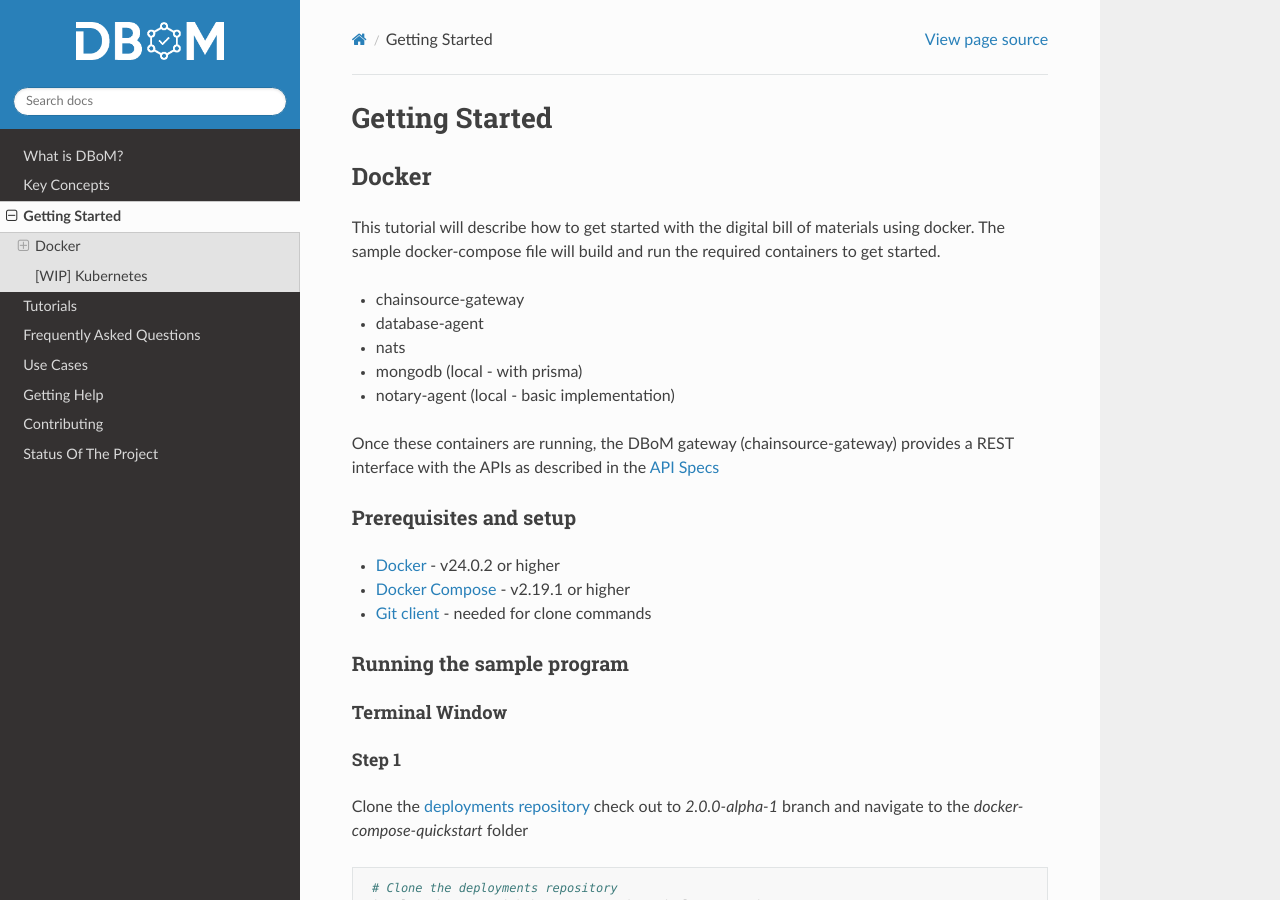
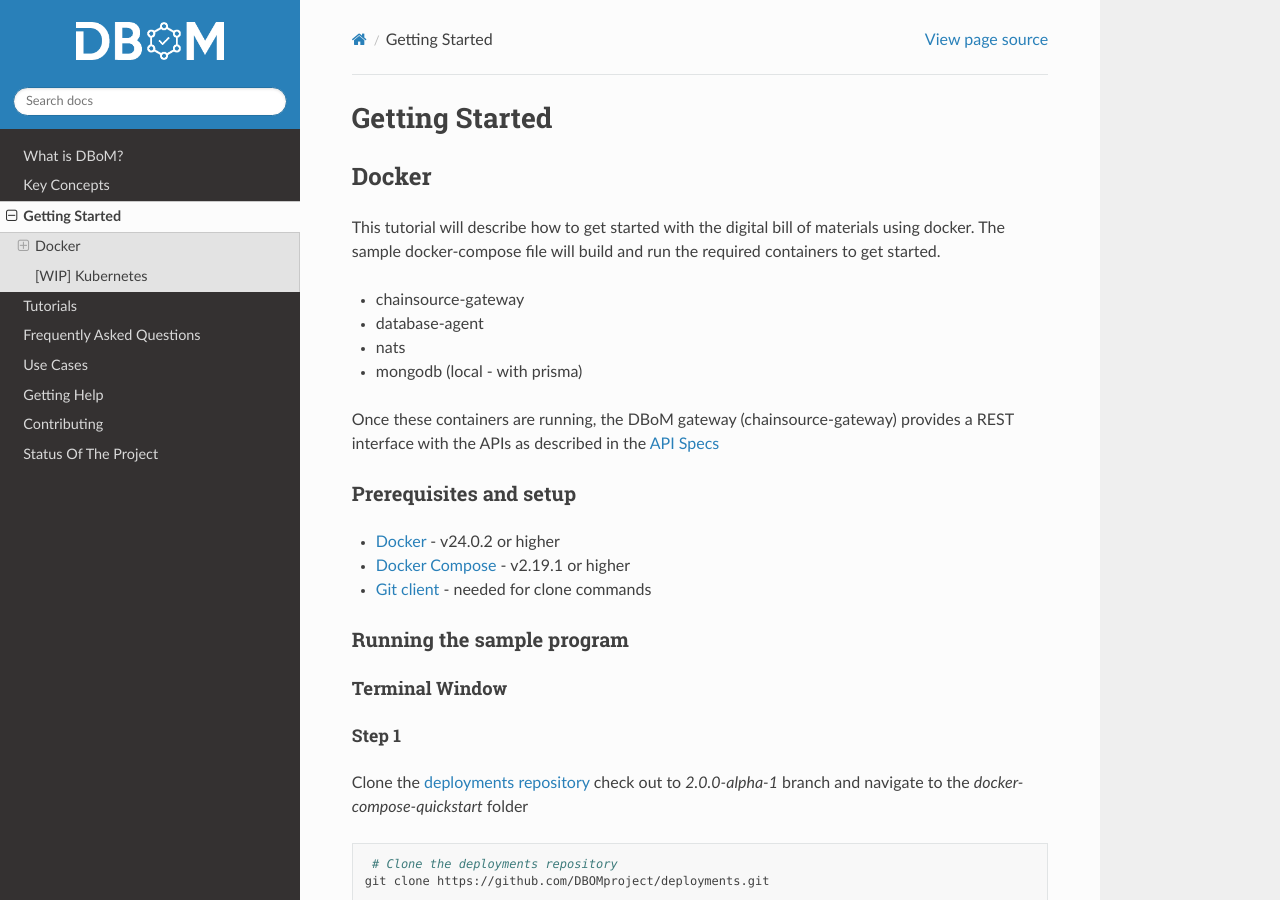
Before and after one commit to DBOMproject/docs, a Sphinx documentation site: the page built from source/getting-started.rst, in a window 1280 px wide and 900 px high. Built offline with Sphinx 7.4.7 and the Read the Docs theme 2.0.0, drawn with Linux system fonts in a browser that asks for light colours.

Commit message:
update: getting-started tutorial
Signed-off-by: Rajesh Hegde <33092803+irajeshegde@users.noreply.github.com>

```diff
--- a/source/getting-started.rst
+++ b/source/getting-started.rst
@@ -12,7 +12,6 @@ This tutorial will describe how to get started with the digital bill of material
 -  database-agent
 -  nats
 -  mongodb (local - with prisma)
--  notary-agent (local - basic implementation)
 
 Once these containers are running, the DBoM gateway (chainsource-gateway) provides a REST interface with the APIs as described in the `API Specs <https://github.com/DBOMproject/api-specs/tree/2.0.0-alpha-1>`__
 
```
